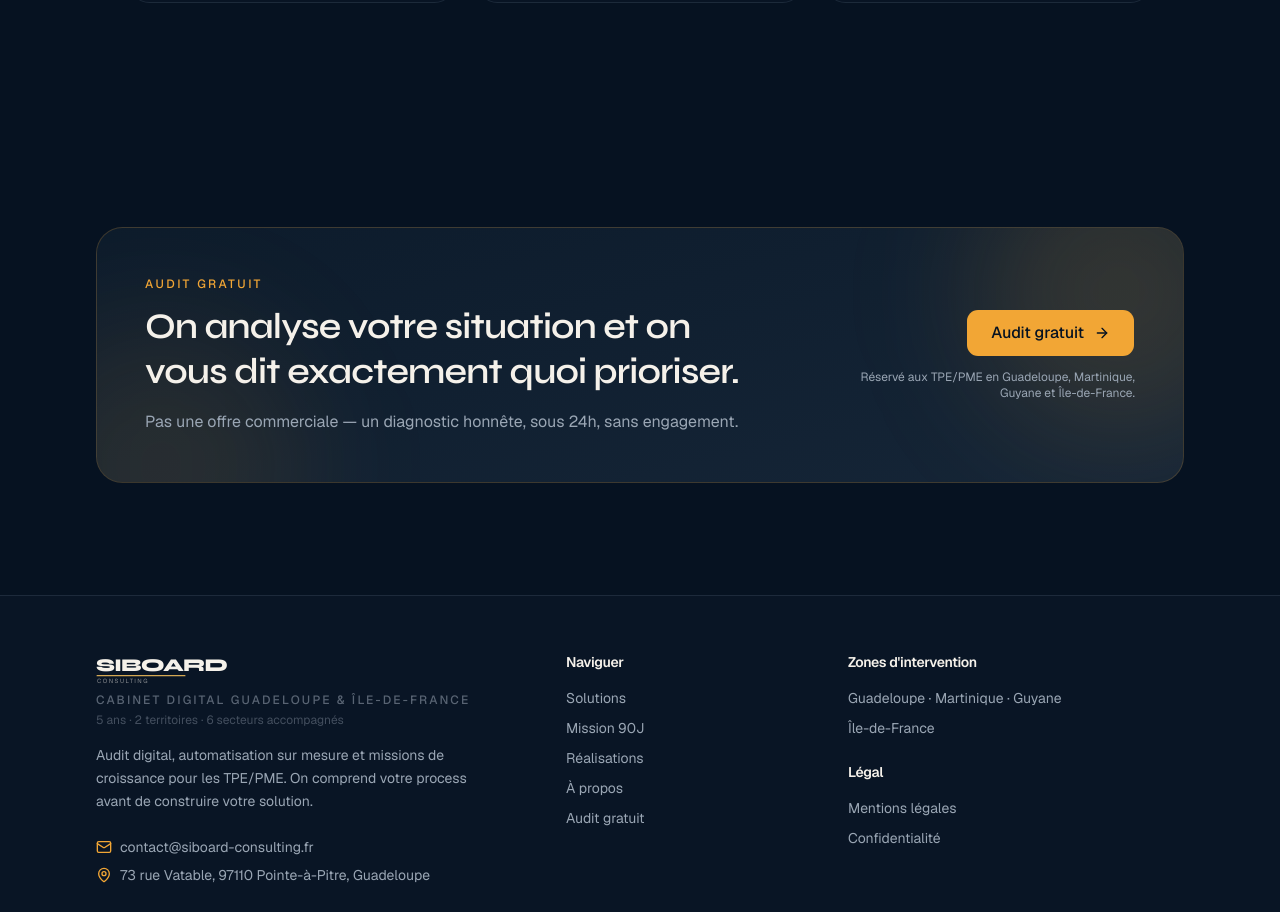
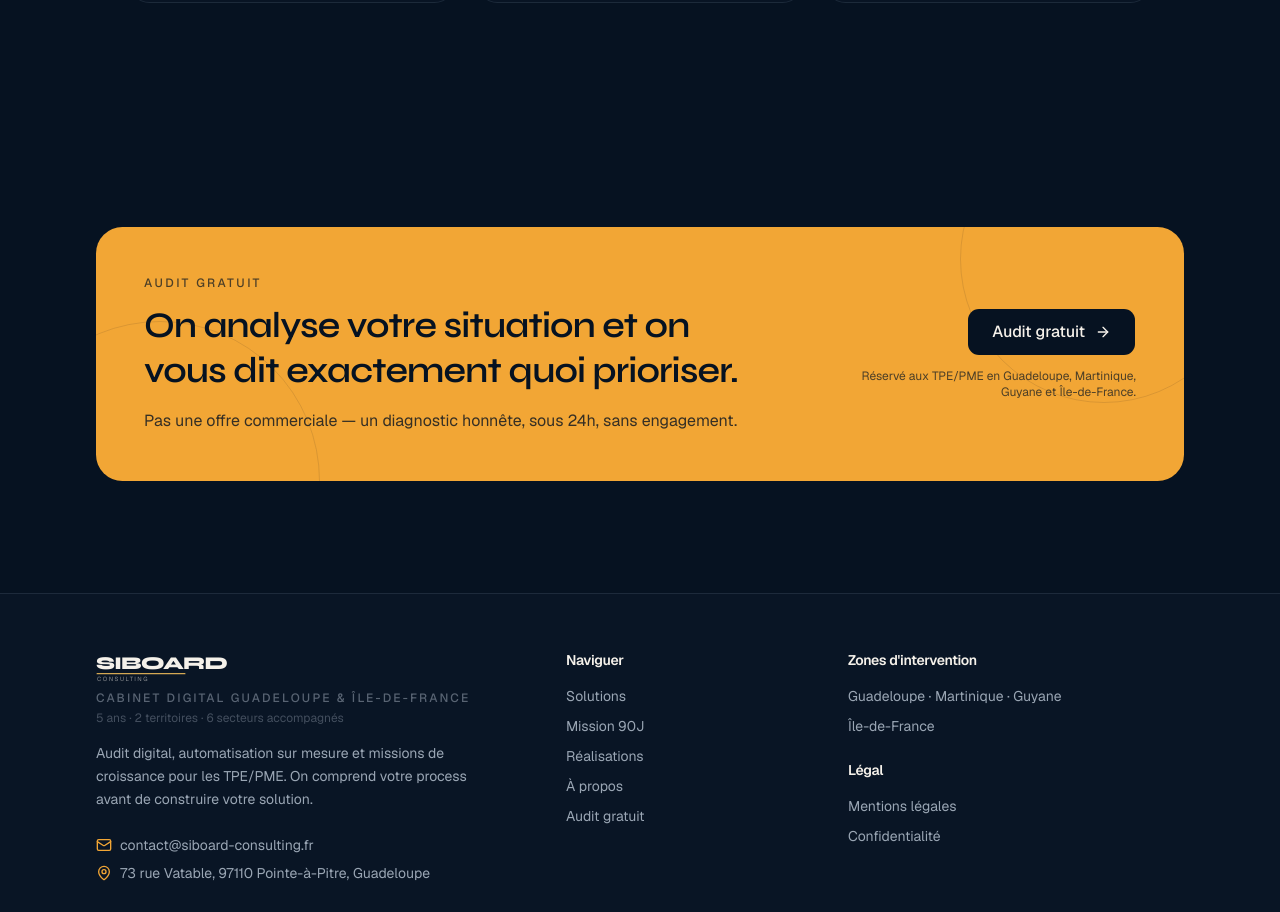
Before and after one commit to jmd971/siboard-consulting-site, a Next.js app: page / in a window 1280 px wide. Shown: the part 3552-4464 px from the top of the page. Built offline with nearby package versions, Linux system fonts and the light colour scheme; no server answers.

Commit message:
refonte CTA: panneau amber plein (committed), retire les halos floutes

```diff
--- a/src/components/shared/CTABanner.tsx
+++ b/src/components/shared/CTABanner.tsx
@@ -24,37 +24,39 @@ export function CTABanner({
 }: CTABannerProps) {
   return (
     <section className="container-page py-20 sm:py-28">
-      <div className="relative overflow-hidden rounded-3xl border border-primary/20 bg-gradient-to-br from-surface to-surface-elevated p-8 sm:p-12">
+      {/* Panneau amber plein : surface committed, texte navy. Fin positif fort. */}
+      <div className="relative overflow-hidden rounded-3xl bg-primary p-8 text-primary-foreground sm:p-12">
+        {/* Détail géométrique solide (anneaux), sans blur ni glow. */}
         <div
           aria-hidden
-          className="pointer-events-none absolute -right-20 -top-20 h-72 w-72 rounded-full bg-primary/15 blur-3xl"
+          className="pointer-events-none absolute -right-16 -top-28 h-72 w-72 rounded-full border border-primary-foreground/10"
         />
         <div
           aria-hidden
-          className="pointer-events-none absolute -left-20 -bottom-32 h-72 w-72 rounded-full bg-primary/10 blur-3xl"
+          className="pointer-events-none absolute -left-24 -bottom-40 h-80 w-80 rounded-full border border-primary-foreground/10"
         />
         <div className="relative grid gap-8 md:grid-cols-12 md:items-center">
           <div className="md:col-span-8">
-            <p className="text-xs font-medium uppercase tracking-[0.2em] text-primary">
+            <p className="text-xs font-medium uppercase tracking-[0.2em] text-primary-foreground/70">
               {eyebrow}
             </p>
             <h2 className="mt-3 text-balance text-2xl font-semibold leading-tight tracking-tight sm:text-3xl md:text-[2.25rem]">
               {title}
             </h2>
-            <p className="mt-4 text-pretty text-muted-foreground">{description}</p>
+            <p className="mt-4 text-pretty text-primary-foreground/80">{description}</p>
           </div>
           <div className="flex flex-col gap-3 md:col-span-4 md:items-end">
             <Link
               href={ctaHref}
               className={cn(
                 buttonVariants({ size: "lg" }),
-                "h-12 w-full px-6 text-base font-medium hover:bg-primary/90 md:w-auto",
+                "h-12 w-full bg-background px-6 text-base font-medium text-foreground hover:bg-background/90 md:w-auto",
               )}
             >
               {ctaLabel}
               <ArrowRight className="ml-1 h-4 w-4" />
             </Link>
-            <p className="text-xs text-muted-foreground md:text-right">{note}</p>
+            <p className="text-xs text-primary-foreground/70 md:text-right">{note}</p>
           </div>
         </div>
       </div>
```
